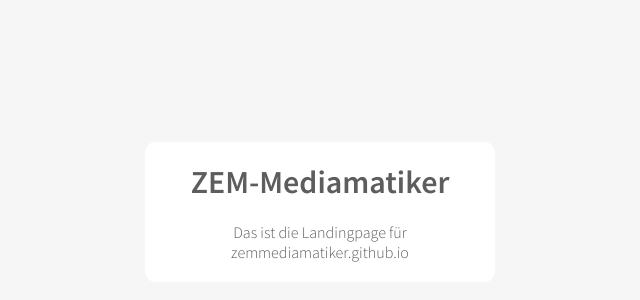
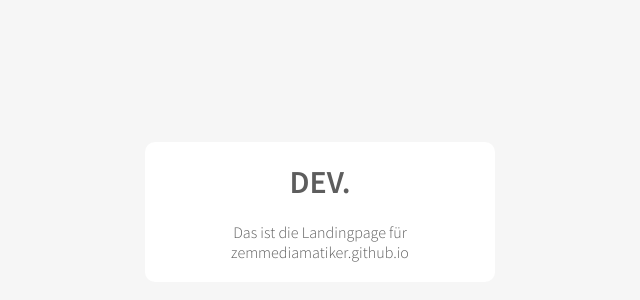
Before and after one commit to dmamediamatiker/dmamediamatiker.github.io, a plain HTML site: page index.html in a window 1280 px wide. Shown: the part 188-488 px from the top of the page, without its empty margins (320-960 px from the left). Drawn offline with Linux system fonts and the light colour scheme.

Commit message:
initial of dev branch

```diff
--- a/index.html
+++ b/index.html
@@ -8,7 +8,7 @@
     </head>
     <body>
         <div id="box">
-            <h1>ZEM-Mediamatiker</h1>
+            <h1>DEV.</h1>
             <p>
                 Das ist die Landingpage für zemmediamatiker.github.io
             </p>
```
